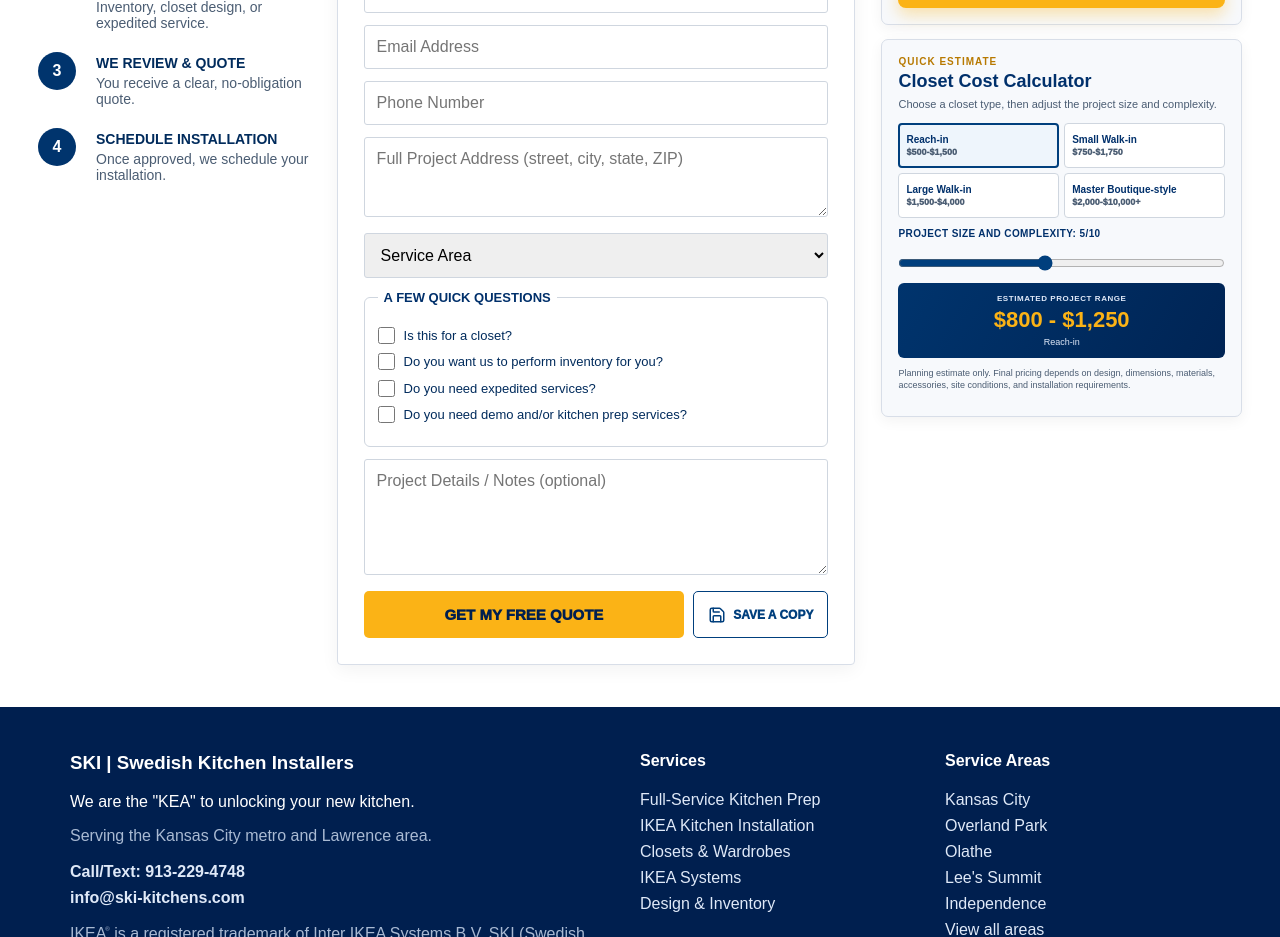
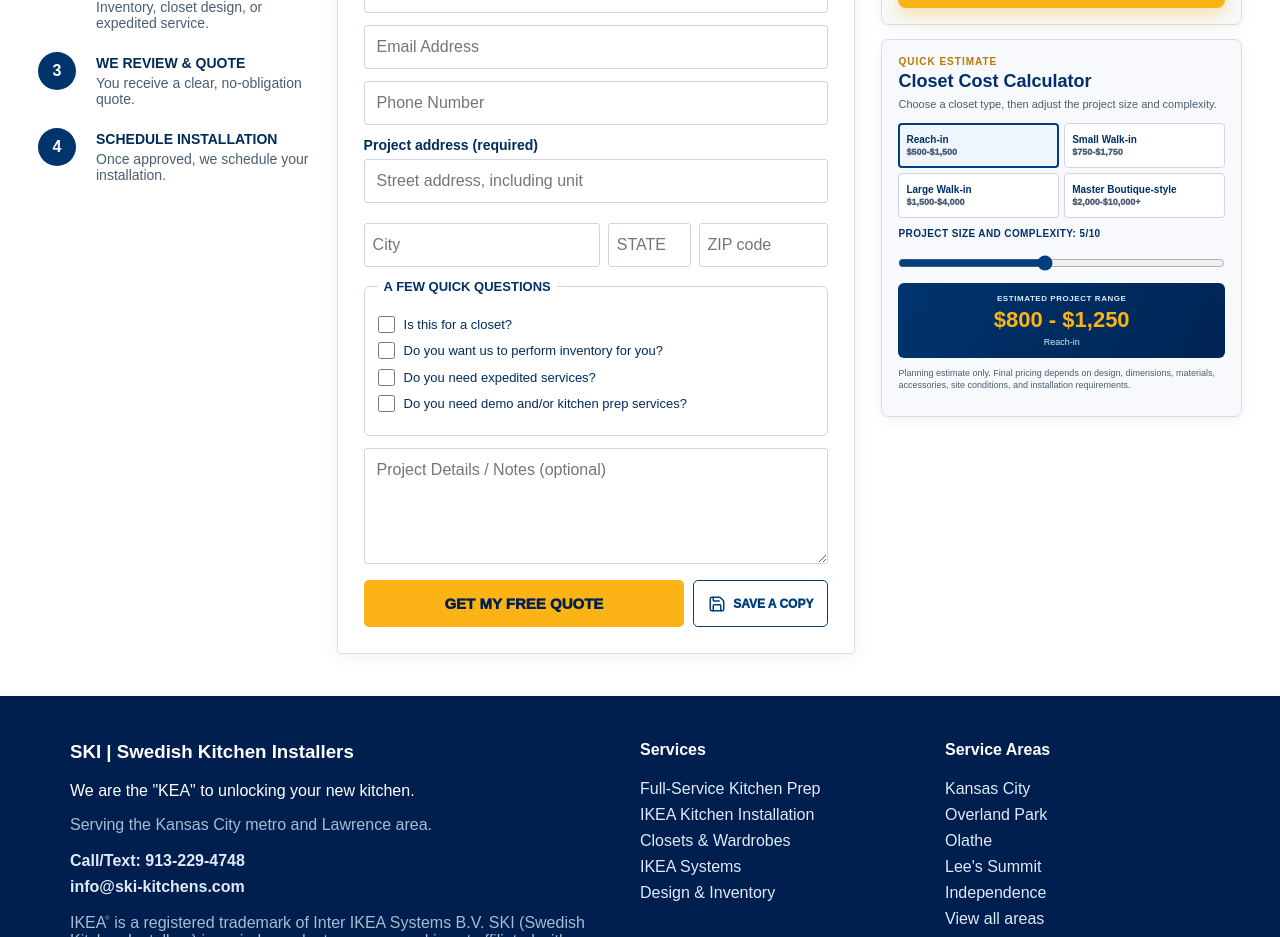
Before and after one commit to jenardandchelsey/ski-website, a Next.js app in the folder ski-next-site/: page /faq in a window 1280 px wide. Shown: the part 1380-2317 px from the top of the page. Built offline with nearby package versions, Linux system fonts and the light colour scheme.

Commit message:
Require complete project addresses on quote uploads

```diff
--- a/ski-next-site/app/api/quote/route.js
+++ b/ski-next-site/app/api/quote/route.js
@@ -1,5 +1,6 @@
 import { sendSmtpMail } from '../../lib/smtp';
 import { buildQuoteKey, buildQuotePdf, buildZip } from '../../lib/quote-package';
+import { readProjectAddress } from '../../lib/project-address';
 
 export const runtime = 'nodejs';
 
@@ -26,8 +27,7 @@ export async function POST(request) {
       name: clean(formData.get('name'), 120),
       email: clean(formData.get('email'), 180),
       phone: clean(formData.get('phone'), 60),
-      address: clean(formData.get('address'), 300),
-      area: clean(formData.get('area'), 120),
+      address: readProjectAddress(formData),
       isCloset: formData.get('isCloset') === 'Yes' ? 'Yes' : 'No',
       closetType: clean(formData.get('closetType'), 120) || 'Not selected',
       designAssistance: formData.get('designAssistance') === 'Yes' ? 'Yes' : 'No',
@@ -37,8 +37,11 @@ export async function POST(request) {
       details: clean(formData.get('details'), 5000),
     };
 
-    if (!submission.name || !submission.email || !submission.phone || !submission.address || !submission.area) {
+    if (!submission.name || !submission.email || !submission.phone) {
       return Response.json({ error: 'Please complete all required fields.' }, { status: 400 });
+    }
+    if (!submission.address) {
+      return Response.json({ error: 'Enter the street address, city, two-letter state, and valid ZIP code.' }, { status: 400 });
     }
     if (!/^\S+@\S+\.\S+$/.test(submission.email)) {
       return Response.json({ error: 'Please enter a valid email address.' }, { status: 400 });
@@ -69,7 +72,7 @@ export async function POST(request) {
 
     const rows = [
       ['Full Name', submission.name], ['Email Address', submission.email], ['Phone Number', submission.phone],
-      ['Project Address', submission.address], ['Service Area', submission.area], ['Closet Project', submission.isCloset], ['Closet Type', submission.closetType],
+      ['Project Address', submission.address], ['Closet Project', submission.isCloset], ['Closet Type', submission.closetType],
       ['Closet Design Assistance', submission.designAssistance], ['Inventory Service', submission.inventoryService],
       ['Expedited Service', submission.expeditedService],
       ['Demo and/or Kitchen Prep Services', submission.demoKitchenPrepService],
--- a/ski-next-site/app/components/QuoteForm.js
+++ b/ski-next-site/app/components/QuoteForm.js
@@ -3,6 +3,8 @@
 import { useEffect, useMemo, useState } from 'react';
 import { FileText, Save, UploadCloud, X } from 'lucide-react';
 import { buildQuoteKey, buildQuotePdf, buildZip } from '../lib/quote-package';
+import { readProjectAddress } from '../lib/project-address';
+import './project-address.css';
 import { trackQuoteSuccess } from '../lib/analytics';
 
 const MAX_UPLOAD_BYTES = 4 * 1024 * 1024;
@@ -45,7 +47,7 @@ export default function QuoteForm(){
     const form = event.currentTarget.form;
     const formData = new FormData(form);
     const submission = {
-      name: formData.get('name'), email: formData.get('email'), phone: formData.get('phone'), address: formData.get('address'), area: formData.get('area'),
+      name: formData.get('name'), email: formData.get('email'), phone: formData.get('phone'), address: readProjectAddress(formData),
       isCloset: formData.get('isCloset') === 'Yes' ? 'Yes' : 'No', closetType: formData.get('closetType') || 'Not selected',
       designAssistance: formData.get('designAssistance') === 'Yes' ? 'Yes' : 'No', inventoryService: formData.get('inventoryService') === 'Yes' ? 'Yes' : 'No',
       expeditedService: formData.get('expeditedService') === 'Yes' ? 'Yes' : 'No',
@@ -53,6 +55,10 @@ export default function QuoteForm(){
     };
     if (!submission.name) {
       setStatus({ type: 'error', message: 'Enter the customer name before saving a copy.' });
+      return;
+    }
+    if (!submission.address) {
+      setStatus({ type: 'error', message: 'Enter the full project address before saving a copy.' });
       return;
     }
     const quoteKey = buildQuoteKey(submission);
@@ -74,6 +80,11 @@ export default function QuoteForm(){
     setStatus({ type: '', message: '' });
 
     const formData = new FormData(form);
+    if (!readProjectAddress(formData)) {
+      setStatus({ type: 'error', message: 'Enter the street address, city, two-letter state, and valid ZIP code.' });
+      setSubmitting(false);
+      return;
+    }
     formData.delete('plans');
     files.forEach((file) => formData.append('plans', file));
 
@@ -110,8 +121,15 @@ export default function QuoteForm(){
     <input name="name" placeholder="Full Name" autoComplete="name" required/>
     <input name="email" type="email" placeholder="Email Address" autoComplete="email" required/>
     <input name="phone" type="tel" placeholder="Phone Number" autoComplete="tel" required/>
-    <textarea name="address" placeholder="Full Project Address (street, city, state, ZIP)" autoComplete="street-address" rows="3" maxLength="300" required/>
-    <select name="area" defaultValue="" required><option value="" disabled>Service Area</option><option>Kansas City Metro</option><option>Lawrence</option><option>Other / Not Sure</option></select>
+    <fieldset className="quoteAddress">
+      <legend>Project address (required)</legend>
+      <input name="projectStreet" aria-label="Street address, including unit if applicable" placeholder="Street address, including unit" autoComplete="address-line1" maxLength={180} required/>
+      <div className="quoteAddressLocality">
+        <input name="projectCity" aria-label="City" placeholder="City" autoComplete="address-level2" maxLength={80} required/>
+        <input name="projectState" aria-label="Two-letter state code" placeholder="State" autoComplete="address-level1" autoCapitalize="characters" pattern="[A-Za-z]{2}" maxLength={2} required/>
+        <input name="projectZip" aria-label="ZIP code" placeholder="ZIP code" autoComplete="postal-code" inputMode="numeric" pattern="[0-9]{5}(-[0-9]{4})?" maxLength={10} required/>
+      </div>
+    </fieldset>
 
     <fieldset className="projectQuestions">
       <legend>A few quick questions</legend>
--- /dev/null
+++ b/ski-next-site/app/components/project-address.css
@@ -0,0 +1,5 @@
+.quoteAddress{min-width:0;margin:0;padding:0;border:0}
+.quoteAddress legend{padding:0;margin-bottom:6px;font-size:.875rem;font-weight:700}
+.quoteAddressLocality{display:grid;grid-template-columns:minmax(0,1fr) minmax(4.5rem,.35fr) minmax(6rem,.55fr);gap:8px;margin-top:8px}
+.quoteForm .quoteAddressLocality input{min-width:0;padding-inline:8px}
+.quoteAddress input[name=projectState]{text-transform:uppercase}
--- /dev/null
+++ b/ski-next-site/app/lib/project-address.js
@@ -0,0 +1,15 @@
+const ZIP = /^\d{5}(?:-\d{4})?$/;
+const STATES = new Set('AL AK AZ AR CA CO CT DE DC FL GA HI ID IL IN IA KS KY LA ME MD MA MI MN MS MO MT NE NV NH NJ NM NY NC ND OH OK OR PA RI SC SD TN TX UT VT VA WA WV WI WY AS GU MP PR VI'.split(' '));
+
+export function readProjectAddress(formData) {
+  const read = (key, limit) => {
+    const value = formData.get(key);
+    return typeof value === 'string' ? value.trim().replace(/\s+/g, ' ').slice(0, limit) : '';
+  };
+  const street = read('projectStreet', 180);
+  const city = read('projectCity', 80);
+  const state = read('projectState', 12).toUpperCase();
+  const zip = read('projectZip', 20);
+  if (!street || !city || !STATES.has(state) || !ZIP.test(zip)) return '';
+  return `${street}\n${city}, ${state} ${zip}`;
+}
```
Also changed, not shown: ski-next-site/app/lib/quote-package.js.
